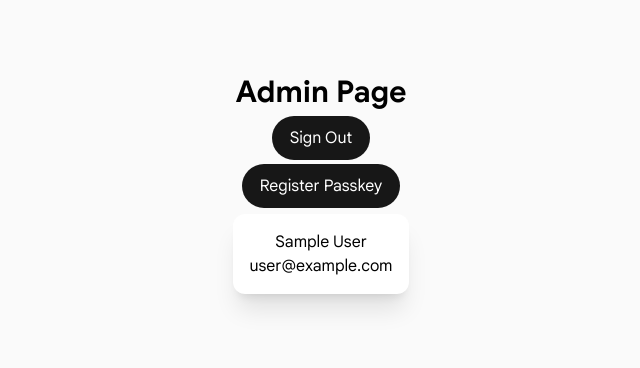
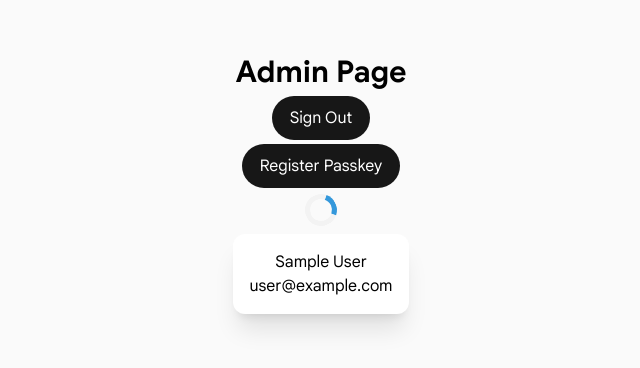
Before and after one commit to gdg-yonsei/gdgoc-yonsei-web, a Next.js app: page /admin in a window 1280 px wide. Shown: the part 216-584 px from the top of the page, without its empty margins (319-959 px from the left). Built offline with nearby package versions, Linux system fonts and the light colour scheme; no server answers; sample sign-in values are in the browser's storage.

Commit message:
커스텀 로딩 애니메이션 생성

```diff
--- a/app/admin/page.tsx
+++ b/app/admin/page.tsx
@@ -2,6 +2,7 @@ import { SignOutButton } from "@/app/components/auth/sign-out-button";
 import RegisterPasskeyButton from "@/app/components/auth/register-passkey-button";
 import { Suspense } from "react";
 import UserProfile from "@/app/admin/user-profile";
+import LoadingSpinner from "@/app/components/loading-spinner";
 
 export default function AdminPage() {
   return (
@@ -15,6 +16,7 @@ export default function AdminPage() {
         <SignOutButton />
         <RegisterPasskeyButton />
       </div>
+      <LoadingSpinner />
       <Suspense
         fallback={
           <p className={"p-2 rounded-lg bg-white shadow-xl"}>Loading...</p>
--- /dev/null
+++ b/app/components/loading-spinner.tsx
@@ -0,0 +1,24 @@
+"use client";
+
+import { motion } from "motion/react";
+
+export default function LoadingSpinner() {
+  const spinnerStyle = {
+    border: "5px solid #f3f3f3",
+    borderTop: "5px solid #3498db",
+    borderRadius: "50%",
+  };
+
+  return (
+    <motion.div
+      style={spinnerStyle}
+      animate={{ rotate: 360 }}
+      className={"size-8"}
+      transition={{
+        repeat: Infinity,
+        duration: 1,
+        ease: "linear",
+      }}
+    />
+  );
+}
```
Also changed, not shown: package.json (+8 -8 lines), 1 other file (tests, documents, lock files or other folders).
